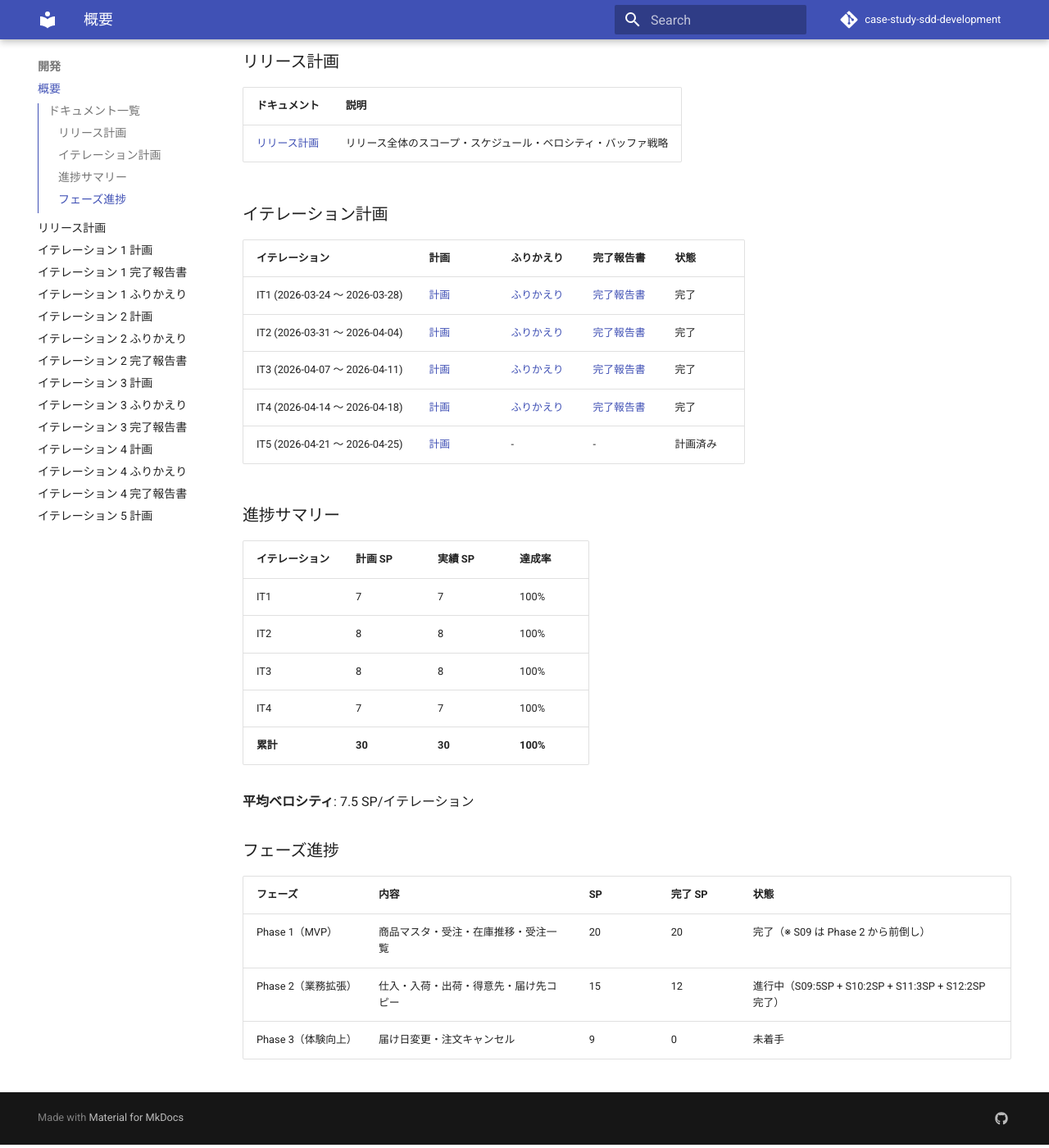
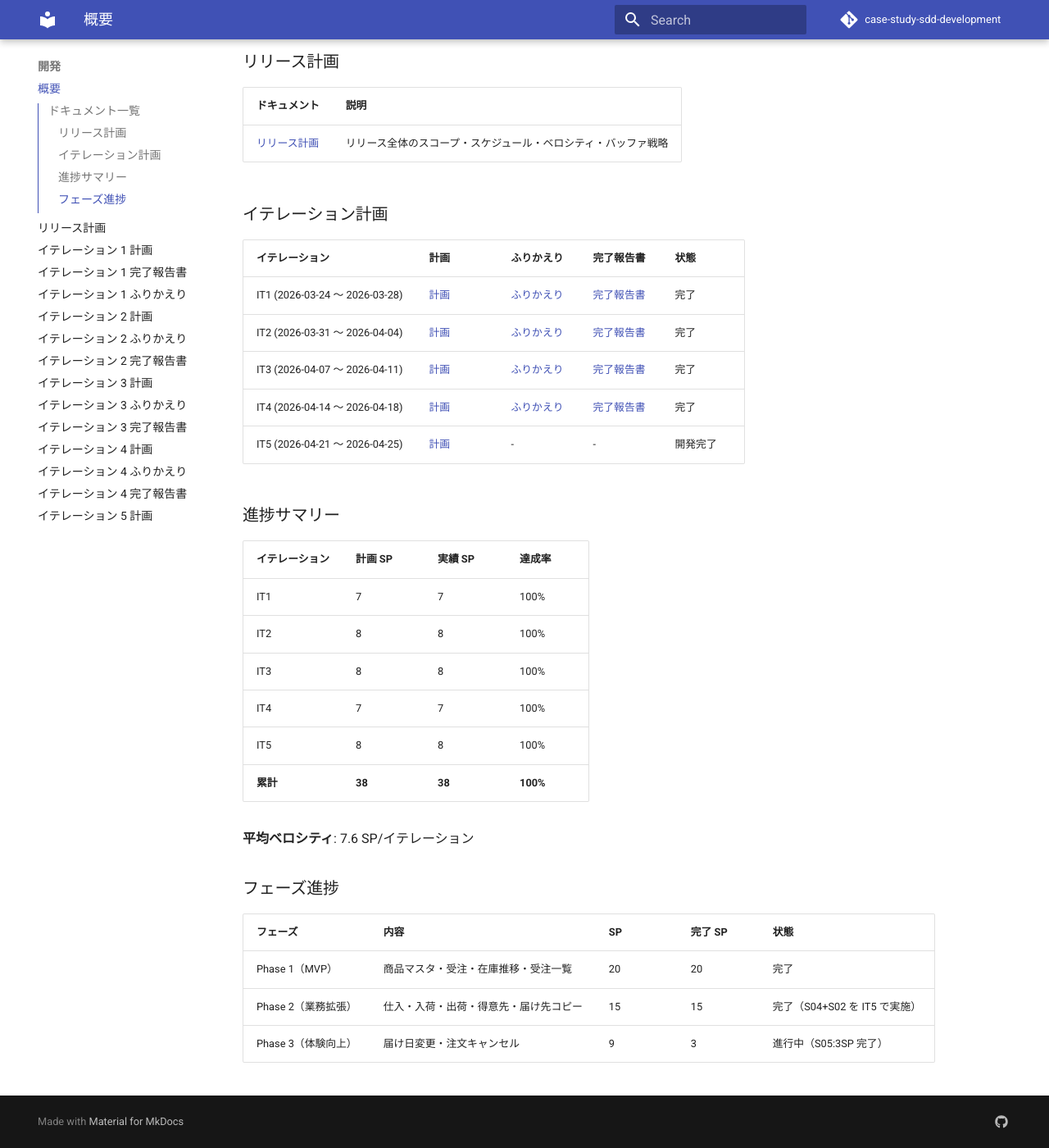
Before and after one commit to k2works/case-study-sdd-development, an MkDocs documentation site: the page built from docs/development/index.md, in a window 1280 px wide and 1400 px high, scrolled down 284 px. Shown: the whole window at 82% size. Built offline with MkDocs 1.6.1 and Material for MkDocs 9.7.7, drawn with Linux system fonts in a browser that asks for light colours; comment, search, counter and statistics services are not loaded.

Commit message:
docs: IT5 完了 — リリース計画・進捗更新・GitHub Issues クローズ
IT5（S04/S02/S05 = 8SP）完了。GitHub Issues #11/#12/#13 クローズ。
release_plan.md の進捗表・バーンダウン・次のステップを更新。
累計 38/44 SP（86.4%）。Phase 2 完了、Phase 3 進行中。

```diff
--- a/docs/development/index.md
+++ b/docs/development/index.md
@@ -18,7 +18,7 @@
 | IT2 (2026-03-31 〜 2026-04-04) | [計画](iteration_plan-2.md) | [ふりかえり](retrospective-2.md) | [完了報告書](iteration_report-2.md) | 完了 |
 | IT3 (2026-04-07 〜 2026-04-11) | [計画](iteration_plan-3.md) | [ふりかえり](retrospective-3.md) | [完了報告書](iteration_report-3.md) | 完了 |
 | IT4 (2026-04-14 〜 2026-04-18) | [計画](iteration_plan-4.md) | [ふりかえり](retrospective-4.md) | [完了報告書](iteration_report-4.md) | 完了 |
-| IT5 (2026-04-21 〜 2026-04-25) | [計画](iteration_plan-5.md) | - | - | 計画済み |
+| IT5 (2026-04-21 〜 2026-04-25) | [計画](iteration_plan-5.md) | - | - | 開発完了 |
 
 ### 進捗サマリー
 
@@ -28,14 +28,15 @@
 | IT2 | 8 | 8 | 100% |
 | IT3 | 8 | 8 | 100% |
 | IT4 | 7 | 7 | 100% |
-| **累計** | **30** | **30** | **100%** |
+| IT5 | 8 | 8 | 100% |
+| **累計** | **38** | **38** | **100%** |
 
-**平均ベロシティ**: 7.5 SP/イテレーション
+**平均ベロシティ**: 7.6 SP/イテレーション
 
 ### フェーズ進捗
 
 | フェーズ | 内容 | SP | 完了 SP | 状態 |
 |---------|------|-----|---------|------|
-| Phase 1（MVP） | 商品マスタ・受注・在庫推移・受注一覧 | 20 | 20 | 完了（※ S09 は Phase 2 から前倒し） |
-| Phase 2（業務拡張） | 仕入・入荷・出荷・得意先・届け先コピー | 15 | 12 | 進行中（S09:5SP + S10:2SP + S11:3SP + S12:2SP 完了） |
-| Phase 3（体験向上） | 届け日変更・注文キャンセル | 9 | 0 | 未着手 |
+| Phase 1（MVP） | 商品マスタ・受注・在庫推移・受注一覧 | 20 | 20 | 完了 |
+| Phase 2（業務拡張） | 仕入・入荷・出荷・得意先・届け先コピー | 15 | 15 | 完了（S04+S02 を IT5 で実施） |
+| Phase 3（体験向上） | 届け日変更・注文キャンセル | 9 | 3 | 進行中（S05:3SP 完了） |
```
Also changed, not shown: docs/development/release_plan.md (+11 -8 lines).
